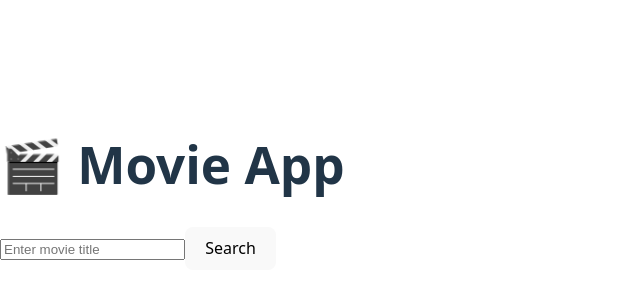
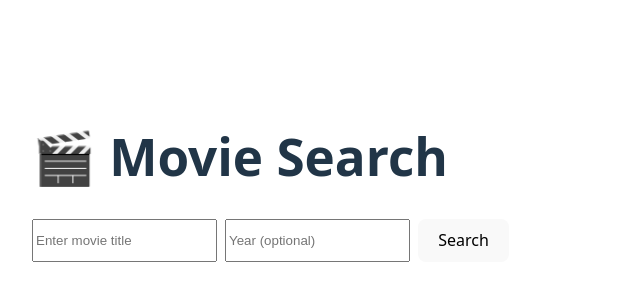
Before and after one commit to codedtt/movie-app, a React (Vite) app: page / in a window 1280 px wide. Shown: the part 214-514 px from the top of the page, without its empty margins (0-640 px from the left). Built offline with nearby package versions, Linux system fonts and the light colour scheme.

Commit message:
Handled errors and updated readme

```diff
--- a/src/App.tsx
+++ b/src/App.tsx
@@ -3,7 +3,6 @@ import MovieSearch from './components/MovieSearch';
 function App() {
   return (
     <div>
-      <h1>🎬 Movie App</h1>
       <MovieSearch />
     </div>
   );
--- a/src/components/MovieSearch.tsx
+++ b/src/components/MovieSearch.tsx
@@ -3,44 +3,64 @@ import axios from 'axios';
 
 const MovieSearch = () => {
   const [query, setQuery] = useState('');
+  const [year, setYear] = useState('');
   const [movie, setMovie] = useState<any>(null);
   const [error, setError] = useState('');
 
 const fetchMovie = async () => {
+  setError('');
+  setMovie(null);
+
+  if (!query.trim()) {
+    setError("🎬 Please enter a movie title.");
+    return;
+  }
+
   try {
     const apiKey = import.meta.env.VITE_OMDB_API_KEY;
-      const res = await axios.get(`https://www.omdbapi.com/?t=${query}&apikey=${apiKey}`);
-      if (res.data.Response === "True") {
-        setMovie(res.data);
-        setError('');
+    let url = `https://www.omdbapi.com/?t=${encodeURIComponent(query)}&apikey=${apiKey}`;
+    if (year) url += `&y=${encodeURIComponent(year)}`;
+
+    const response = await axios.get(url);
+
+    if (response.data.Response === "True") {
+      setMovie(response.data);
     } else {
-        setError('Movie not found!');
-        setMovie(null);
+      setError(`❌ ${response.data.Error || "Movie not found."}`);
     }
   } catch (err) {
-      setError('Error fetching movie data.');
+    setError("⚠️ Something went wrong. Please check your internet connection or try again later.");
+    console.error("API Error:", err);
   }
 };
 
   return (
-    <div>
+    <div style={{ padding: "2rem", maxWidth: "600px", margin: "auto" }}>
+      <h1>🎬 Movie Search</h1>
+
+      <div style={{ display: "flex", gap: "0.5rem", marginBottom: "1rem" }}>
         <input
-        type="text"
           placeholder="Enter movie title"
           value={query}
           onChange={(e) => setQuery(e.target.value)}
         />
+        <input
+          placeholder="Year (optional)"
+          value={year}
+          onChange={(e) => setYear(e.target.value)}
+        />
         <button onClick={fetchMovie}>Search</button>
+      </div>
 
-      {error && <p>{error}</p>}
+      {error && <p style={{ color: "red" }}>{error}</p>}
 
       {movie && (
-        <div>
-          <h2>{movie.Title}</h2>
+        <div style={{ border: "1px solid #ccc", padding: "1rem", borderRadius: "8px" }}>
+          <h2>{movie.Title} ({movie.Year})</h2>
+          <img src={movie.Poster} alt={movie.Title} style={{ width: "200px" }} />
           <p><strong>Plot:</strong> {movie.Plot}</p>
-          <p><strong>Box Office:</strong> {movie.BoxOffice}</p>
+          <p><strong>Box Office:</strong> {movie.BoxOffice || 'N/A'}</p>
           <p><strong>IMDb Rating:</strong> {movie.imdbRating}</p>
-          <img src={movie.Poster} alt={movie.Title} />
         </div>
       )}
     </div>
```
Also changed, not shown: 1 other file (tests, documents, lock files or other folders). Lines whose indentation alone changed are shown as unchanged.
